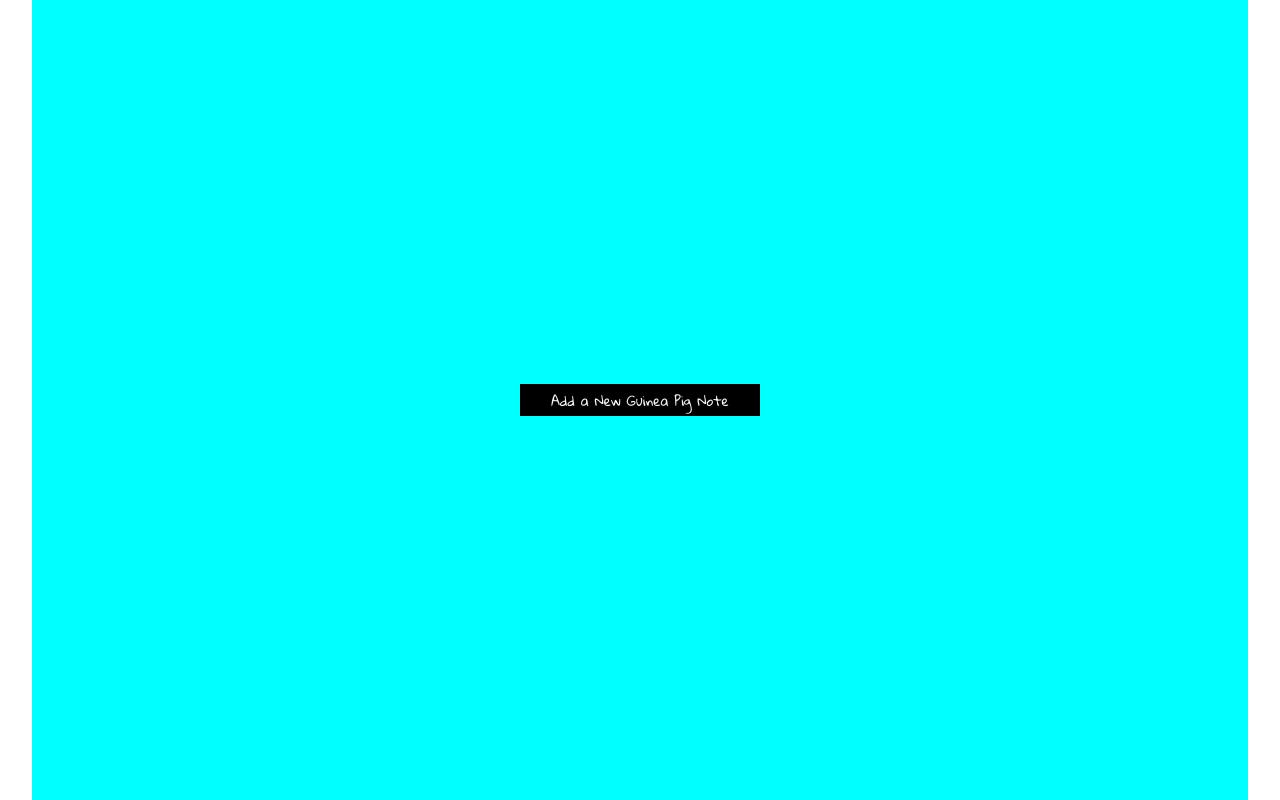
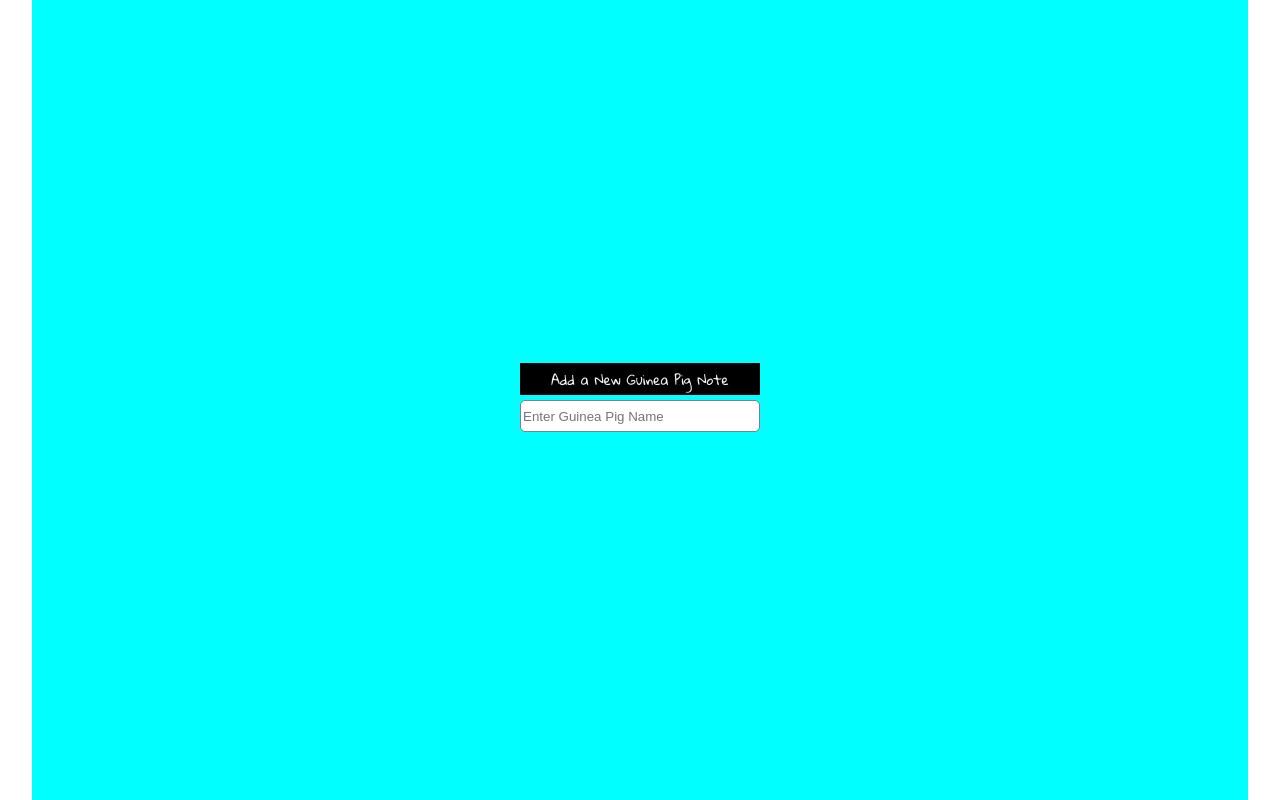
Before and after one commit to lisapaajarvi/marsvinsdatabasen, a Next.js app: page / in a window 1280 px wide. Both pictures are taken after a click on the button "Add a New Guinea Pig Note". Built offline with nearby package versions, Linux system fonts and the light colour scheme.

Commit message:
name input and toggle

```diff
--- a/pages/components/guineaPigNotes.tsx
+++ b/pages/components/guineaPigNotes.tsx
@@ -1,14 +1,28 @@
 import styles from '../../styles/Home.module.css'
+import { useState } from 'react'
 
-export default function guineaPigNotes() {
+export default function GuineaPigNotes() {
+    const [isInputVisible, setInputVisible] = useState(false);
+    const inputToggle = () => {
+        setInputVisible(!isInputVisible)
+    }
     return (
         <>
             <div className={styles.btnContainer}>
                 <button
-                    className={styles.button}>
+                    className={styles.button}
+                    onClick={inputToggle}>
                     Add a New Guinea Pig Note
                 </button>
             </div>
+            {isInputVisible ? (
+                <div className={styles.inputContainer}>
+                    <input placeholder='Enter Guinea Pig Name'
+                    className={styles.input}/>
+                </div>
+            ) : (
+                <></>
+            )}
         </>
     )
 }
--- a/styles/Home.module.css
+++ b/styles/Home.module.css
@@ -23,6 +23,15 @@
   color: whitesmoke;
   border: black;
   font-family: 'Gloria Hallelujah', cursive;
+}
+
+.input{
+  width: 15rem;
+  height: 2rem;
+  outline: none;
+  border-radius: 5px;
+  border: 1px solid gray;
+  margin: 5px 0;
 }
 
 .footer {
```
